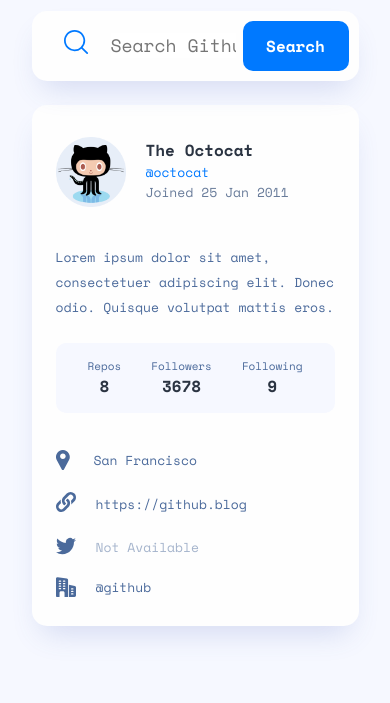
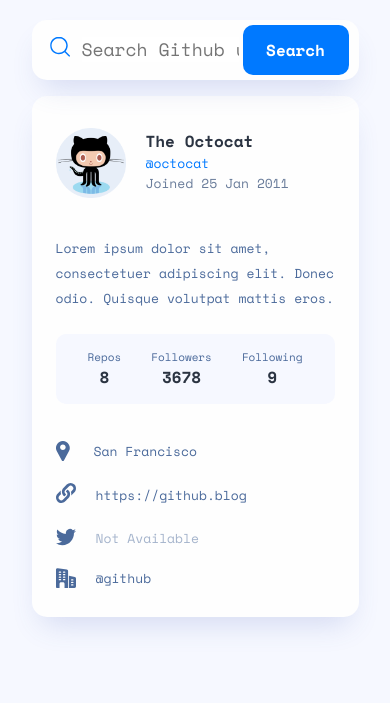
Before and after one commit to jmmarketing/github-user-search-app, a website built with Parcel: page index.html in a window 390 px wide. Shown: the part 141-844 px from the top of the page. Built offline with nearby package versions, Linux system fonts and the light colour scheme.

Commit message:
Started working on search bar responsiveness. Played around with changing the :before icon to use background-image instead, but was having some hiccups. In this project decided to go with transrom:scale (24/20) instead. Still need to look at the link spacing on mobile in the resulCard component

```diff
--- a/sass/components/_searchbar.scss
+++ b/sass/components/_searchbar.scss
@@ -26,11 +26,19 @@
   }
   @include respond(phone) {
     width: 327px;
+    height: 60px;
+    margin-bottom: 16px;
+    padding: 7px;
   }
 
   &::before {
     content: url(../assets/icon-search.svg);
     margin: 0 22px;
+
+    @include respond(phone) {
+      margin: 0 9px;
+      transform: scale(0.83);
+    }
   }
 
   &__input {
```
Also changed, not shown: sass/main.css, 3 other files.
